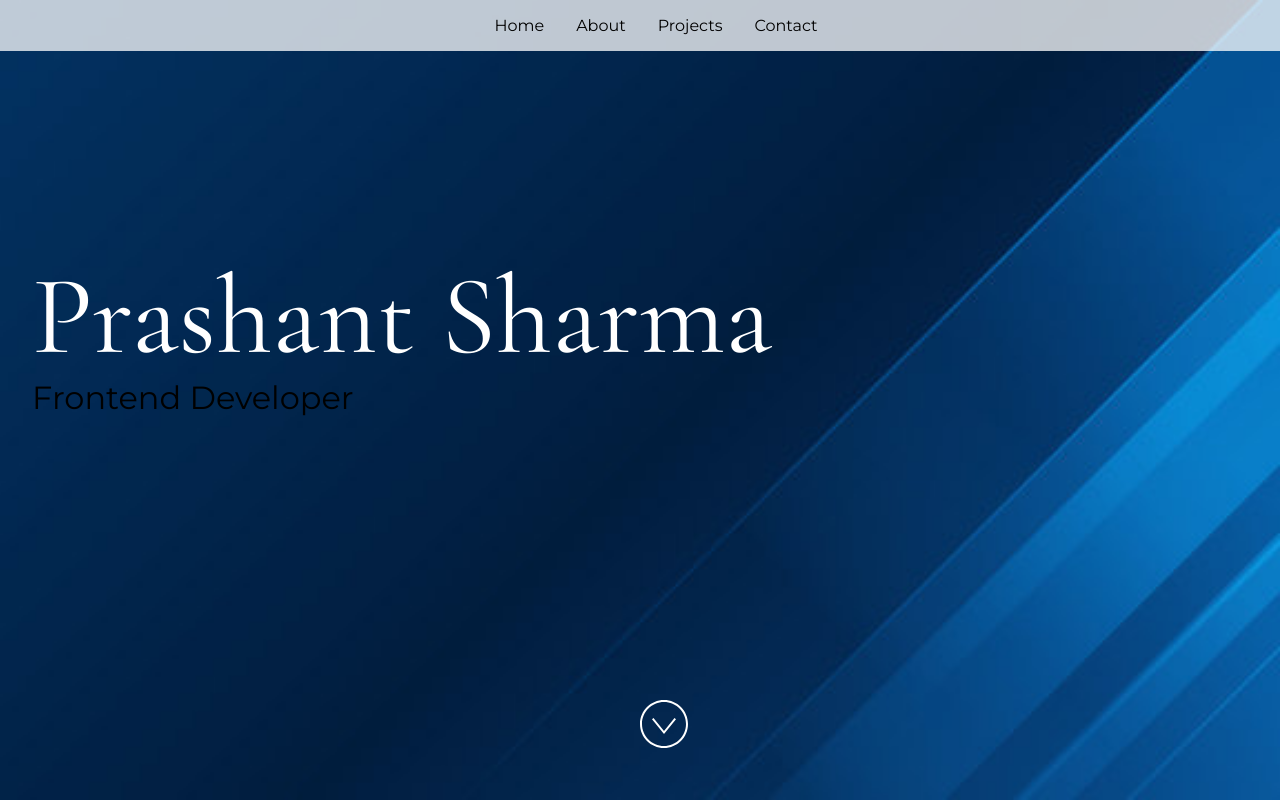
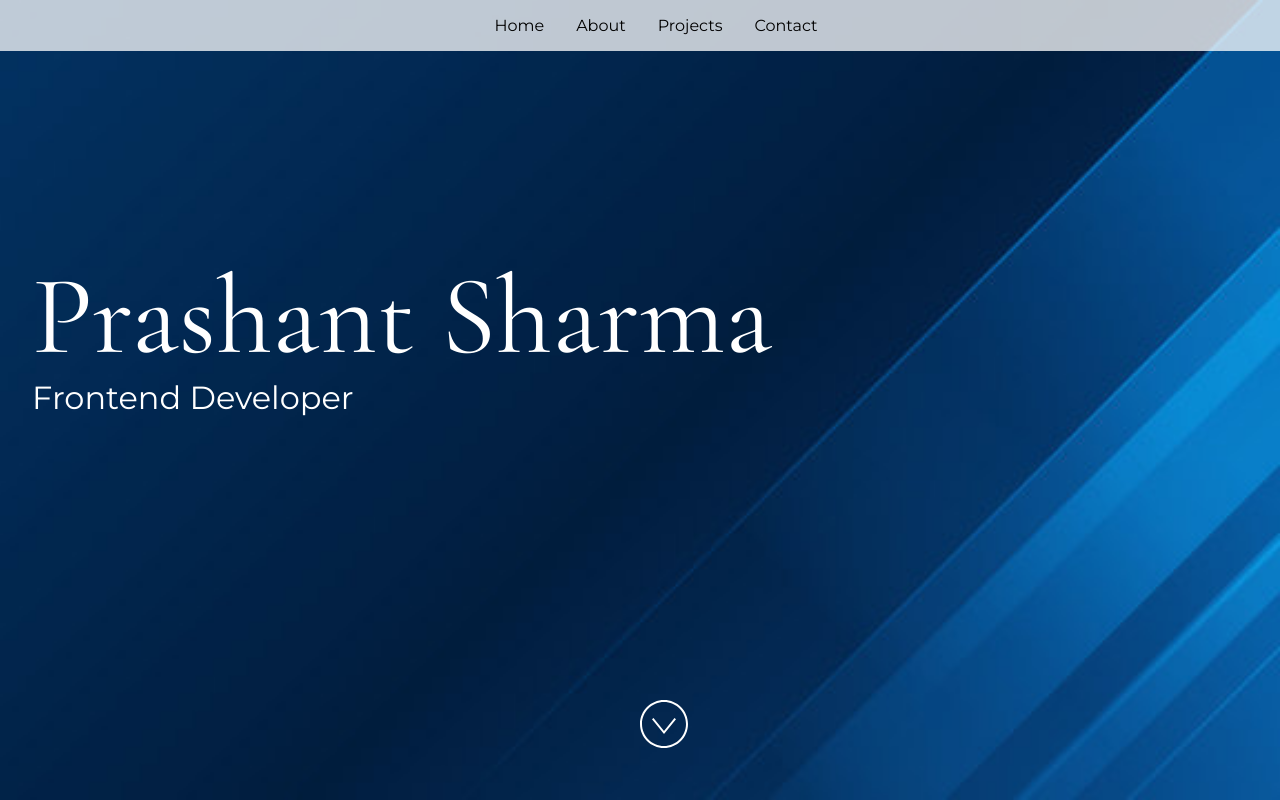
Before and after one commit to kartikeysharma98281/portfolio-sample, a React (Vite) app: page / in a window 1280 px wide. Built offline with nearby package versions, Linux system fonts and the light colour scheme; grey boxes are pictures that could not be loaded.

Commit message:
Update Home.jsx

```diff
--- a/src/Components/Home.jsx
+++ b/src/Components/Home.jsx
@@ -30,7 +30,7 @@ const Home = ({ name, title }) => {
       <img className="background" src={image} alt="" />
       <div style={{ position: "absolute", top: "17rem", left: "2rem", width: "87rem" }}>
         <h1>{name}</h1>
-        <h2>{title}</h2>
+        <h2 style={{color:"white"}}>{title}</h2>
       </div>
       <div style={{ position: "absolute", bottom: "3rem", left: "50%" }}>
         <img src={arrowSvg} style={{ height: "3rem", width: "3rem" }} alt="image" />
```
